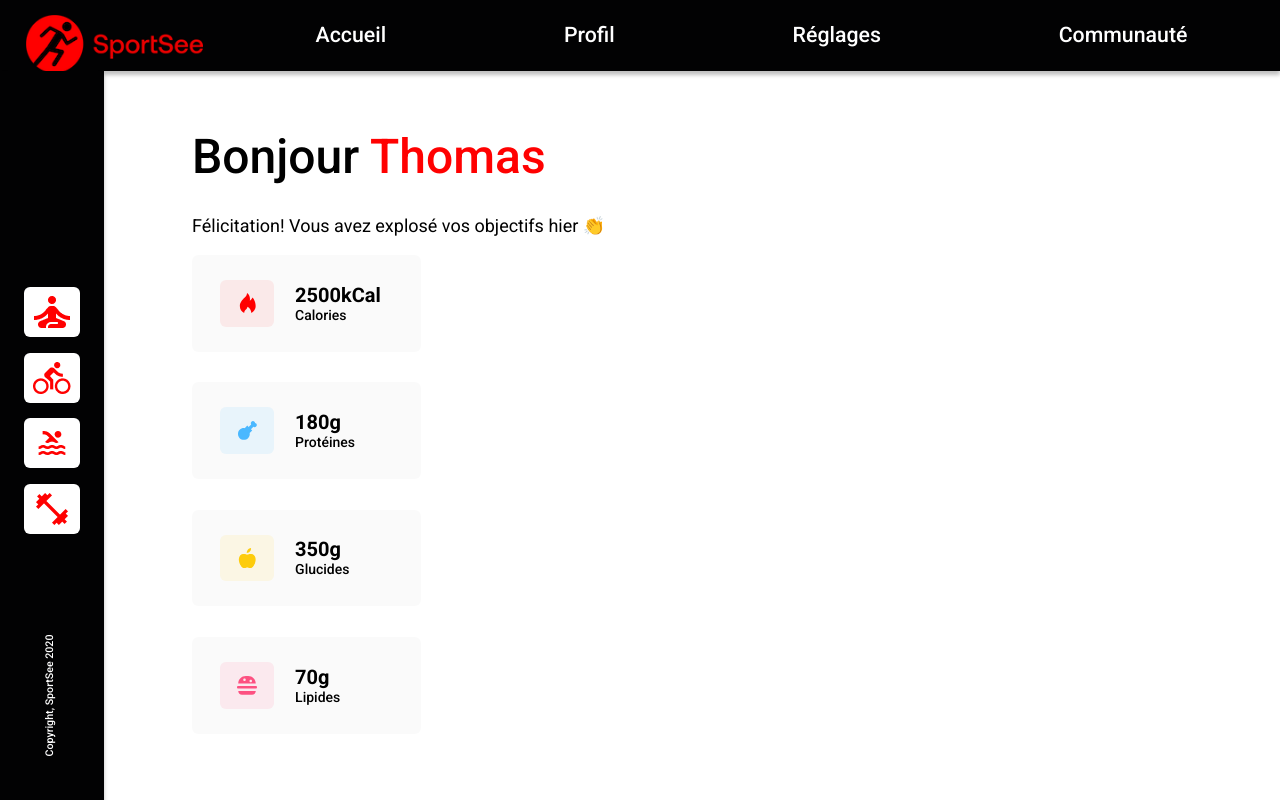
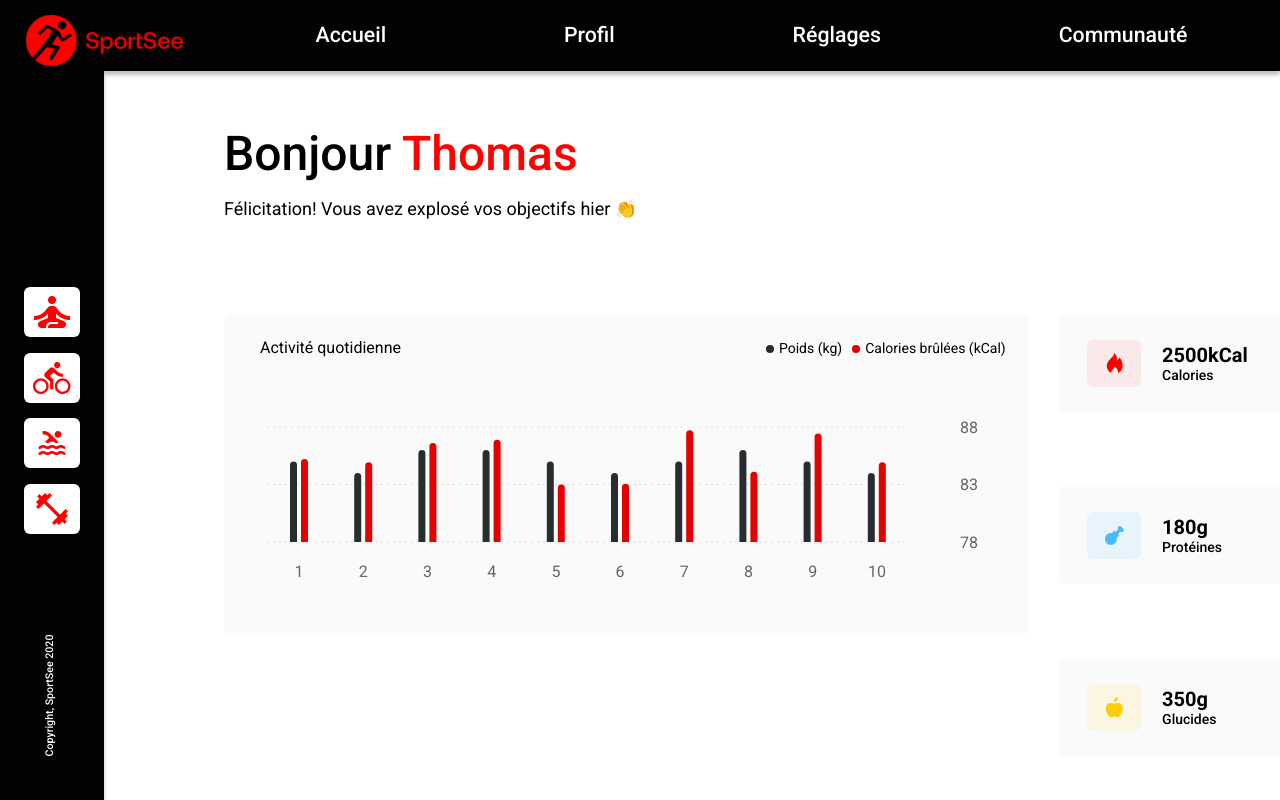
Before and after one commit to Krock13/Sport-See, a React (Vite) app: page / in a window 1280 px wide. Shown: the top 800 px of the page. Built offline with nearby package versions, Linux system fonts and the light colour scheme.

Commit message:
Added FitnessEvolutionCard Component

```diff
--- a/mocks/userActivity.js
+++ b/mocks/userActivity.js
@@ -33,13 +33,28 @@ const user1 = {
     },
     {
       day: '2023-02-06',
-      kilogram: 83,
+      kilogram: 84,
       calories: 182,
     },
     {
       day: '2023-02-07',
-      kilogram: 81,
-      calories: 420,
+      kilogram: 85,
+      calories: 350,
+    },
+    {
+      day: '2023-02-08',
+      kilogram: 86,
+      calories: 220,
+    },
+    {
+      day: '2023-02-09',
+      kilogram: 85,
+      calories: 340,
+    },
+    {
+      day: '2023-02-10',
+      kilogram: 84,
+      calories: 250,
     },
   ],
 };
--- a/package.json
+++ b/package.json
@@ -12,7 +12,8 @@
   "dependencies": {
     "react": "^18.2.0",
     "react-dom": "^18.2.0",
-    "react-router-dom": "^6.16.0"
+    "react-router-dom": "^6.16.0",
+    "recharts": "^2.8.0"
   },
   "devDependencies": {
     "@types/react": "^18.2.15",
--- a/src/components/Dashboard/dashboard.jsx
+++ b/src/components/Dashboard/dashboard.jsx
@@ -33,17 +33,23 @@ export function Dashboard() {
   return (
     <div className={styles.dashboard}>
       {/* Render Fitness Evolution Card */}
+      <div className={styles.fitnessEvolutionCard}>
         <FitnessEvolutionCard />
+      </div>
 
       {/* Render Performance Cards */}
+      <div className={styles.performanceCards}>
         <PerformanceCard />
         <PerformanceCard />
         <PerformanceCard />
+      </div>
 
       {/* Render Macro Cards */}
+      <div className={styles.macroCards}>
         {macroData.map((macro, index) => (
           <MacroCard key={index} {...macro} data={data.keyData} />
         ))}
       </div>
+    </div>
   );
 }
--- a/src/components/Dashboard/dashboard.module.css
+++ b/src/components/Dashboard/dashboard.module.css
@@ -1,4 +1,45 @@
 .dashboard {
-  width: 850px;
-  height: 500px;
+  display: grid;
+  grid-template-columns: 835px 258px;
+  grid-template-rows: 320px 263px;
+  gap: 0px 0px;
+  width: 1124px;
+  height: 611px;
+  margin-top: 77px;
 }
+
+.fitnessEvolutionCard {
+  grid-column: 1 / 2;
+  grid-row: 1 / 2;
+  width: 835px;
+  height: 320px;
+}
+
+.performanceCards {
+  display: flex;
+  justify-content: space-between;
+  grid-column: 1 / 2;
+  grid-row: 2 / 3;
+  width: 835px;
+  height: 263px;
+}
+
+.performanceCard {
+  width: 258px;
+  height: 263px;
+}
+
+.macroCards {
+  display: flex;
+  flex-direction: column;
+  justify-content: space-between;
+  grid-column: 2 / 3;
+  grid-row: 1 / 3;
+  width: 258px;
+  height: 613px;
+}
+
+.macroCard {
+  width: 258px;
+  height: 124px;
+}
--- a/src/components/FitnessEvolutionCard/fitnessEvolutionCard.jsx
+++ b/src/components/FitnessEvolutionCard/fitnessEvolutionCard.jsx
@@ -1,5 +1,135 @@
+import { useFetch } from '../../utils/hooks/fetch';
+import { getUserActivity } from '../../../mocks/userActivity.js';
+import { BarChart, Bar, XAxis, YAxis, CartesianGrid, Tooltip } from 'recharts';
+import PropTypes from 'prop-types';
+
 import styles from './fitnessEvolutionCard.module.css';
 
+// Custom Legend
+const CustomLegend = () => (
+  <div className={styles.customLegend}>
+    <div className={styles.graphTitle}>Activité quotidienne</div>
+    <div className={styles.unitWrapper}>
+      <div className={styles.inlineBlock}>
+        <span className={`${styles.circle} ${styles.backgroundGray}`}></span>
+        <span className={styles.fontSize14}>Poids (kg)</span>
+      </div>
+      <div className={styles.inlineBlock}>
+        <span className={`${styles.circle} ${styles.backgroundRed}`}></span>
+        <span className={styles.fontSize14}>Calories brûlées (kCal)</span>
+      </div>
+    </div>
+  </div>
+);
+
+const CustomTooltip = ({ active, payload }) => {
+  if (active && payload && payload.length) {
+    return (
+      <div
+        style={{
+          backgroundColor: 'rgba(230, 0, 0, 1)',
+          padding: '5px',
+          width: '39px',
+          height: '63px',
+          display: 'flex',
+          flexDirection: 'column',
+        }}
+      >
+        <div
+          style={{
+            flex: 1,
+            display: 'flex',
+            alignItems: 'center',
+            justifyContent: 'center',
+          }}
+        >
+          <p style={{ margin: 0, color: 'white', fontSize: '7px' }}>{`${payload[0].value}Kg`}</p>
+        </div>
+        <div
+          style={{
+            flex: 1,
+            display: 'flex',
+            alignItems: 'center',
+            justifyContent: 'center',
+          }}
+        >
+          <p style={{ margin: 0, color: 'white', fontSize: '7px' }}>{`${payload[1].value}Kcal`}</p>
+        </div>
+      </div>
+    );
+  }
+
+  return null;
+};
+
 export function FitnessEvolutionCard() {
-  return <div className={styles.fitnessEvolutionCard}></div>;
+  const { data, isLoading, error } = useFetch(getUserActivity, 1);
+
+  if (isLoading) return <p>Loading...</p>;
+  if (error) return <p>Error: {error}</p>;
+
+  const chartData = data.sessions.map((session, index) => ({
+    day: index + 1,
+    kilogram: session.kilogram,
+    calories: session.calories,
+  }));
+
+  const allKilograms = chartData.map((item) => item.kilogram);
+  const minKg = Math.min(...allKilograms) - 5;
+  const maxKg = Math.max(...allKilograms) + 1;
+  const middleValue = (minKg + maxKg) / 2;
+
+  return (
+    <div className={styles.fitnessEvolutionCard}>
+      <CustomLegend />
+      <BarChart
+        width={835} // Largeur totale du composant
+        height={320} // Hauteur totale du composant
+        data={chartData}
+        margin={{
+          top: 112,
+          right: 90,
+          left: 43,
+          bottom: 63,
+        }}
+      >
+        <CartesianGrid vertical={false} strokeDasharray='2 4' stroke='#dedede' />
+        <Tooltip content={<CustomTooltip />} />
+        <XAxis dataKey='day' dy={15.5} tickLine={false} axisLine={false} />
+        <YAxis
+          yAxisId='right'
+          orientation='right'
+          dx={43}
+          tickLine={false}
+          axisLine={false}
+          domain={[minKg - 1, maxKg + 1]}
+          ticks={[minKg - 1, middleValue, maxKg + 1]}
+        />
+        <YAxis yAxisId='left' orientation='left' hide={true} />
+        <Bar
+          yAxisId='right'
+          dataKey='kilogram'
+          fill='rgba(40, 45, 48, 1)'
+          barSize={7}
+          radius={[20, 20, 0, 0]}
+        />
+        <Bar
+          yAxisId='left'
+          dataKey='calories'
+          fill='rgba(230, 0, 0, 1)'
+          barSize={7}
+          radius={[20, 20, 0, 0]}
+        />
+      </BarChart>
+    </div>
+  );
 }
+
+CustomTooltip.propTypes = {
+  active: PropTypes.bool,
+  payload: PropTypes.arrayOf(
+    PropTypes.shape({
+      value: PropTypes.oneOfType([PropTypes.number, PropTypes.string]),
+    })
+  ),
+};
--- a/src/components/FitnessEvolutionCard/fitnessEvolutionCard.module.css
+++ b/src/components/FitnessEvolutionCard/fitnessEvolutionCard.module.css
@@ -0,0 +1,47 @@
+.fitnessEvolutionCard {
+  position: relative;
+  background-color: rgba(0, 0, 0, 0.02);
+  border-radius: 6px;
+  margin-right: 31px;
+}
+
+.customLegend {
+  position: absolute;
+  display: flex;
+  flex-direction: row;
+  justify-content: space-between;
+  width: 94%;
+  text-align: 'right';
+  top: 24px;
+  margin-left: 36px;
+}
+
+.unitWrapper {
+  display: flex;
+  flex-direction: row;
+}
+
+.inlineBlock {
+  display: inline-block;
+  margin-right: 10px;
+}
+
+.circle {
+  display: inline-block;
+  width: 8px;
+  height: 8px;
+  border-radius: 50%;
+  margin-right: 5px;
+}
+
+.backgroundGray {
+  background: rgba(40, 45, 48, 1);
+}
+
+.fontSize14 {
+  font-size: 14px;
+}
+
+.backgroundRed {
+  background: rgba(230, 0, 0, 1);
+}
--- a/src/components/Header/header.module.css
+++ b/src/components/Header/header.module.css
@@ -34,7 +34,7 @@ header {
   position: absolute;
   top: calc(18 / 1024 * 100vh);
   left: calc(28 / 1440 * 100vw);
-  width: calc(200 / 1440 * 100vw);
+  width: calc(178 / 1440 * 100vw);
   height: auto;
   max-width: 200px;
   min-width: 100px;
--- a/src/components/MacroCard/macroCard.module.css
+++ b/src/components/MacroCard/macroCard.module.css
@@ -4,7 +4,6 @@
   align-items: center;
   width: calc(258 / 1440 * 100vw);
   height: calc(124 / 1024 * 100vh);
-  margin-bottom: calc(39 / 1024 * 100vh);
   background-color: rgba(0, 0, 0, 0.02);
   border-radius: 6px;
 }
--- a/src/components/WelcomeMessage/welcomeMessage.module.css
+++ b/src/components/WelcomeMessage/welcomeMessage.module.css
@@ -1,6 +1,7 @@
 .welcomeMessageCard h1 {
   font-size: 48px;
   font-weight: 500;
+  margin: 0;
 }
 
 .welcomeMessageCard h1 span {
--- a/src/pages/Home/home.module.css
+++ b/src/pages/Home/home.module.css
@@ -1,13 +1,14 @@
 .home {
   display: flex;
   flex-direction: column;
-  width: 90%;
-  margin: 2% 15%;
+  width: 1126px;
+  height: 779px;
+  margin: 55px 90px 86px 224px;
 }
 
 .welcomeMessage {
-  width: calc(396 / 1440 * 100vw);
-  height: calc(89 / 1024 * 100vh);
-  margin-top: calc(159 / 1024 * 100vh);
-  margin-left: calc(224 / 1440 * 100vw);
+  max-width: 396px;
+  max-height: 89px;
+  margin: 0;
+  padding: 0;
 }
```
Also changed, not shown: 1 other file (tests, documents, lock files or other folders). Lines whose indentation alone changed are shown as unchanged.
